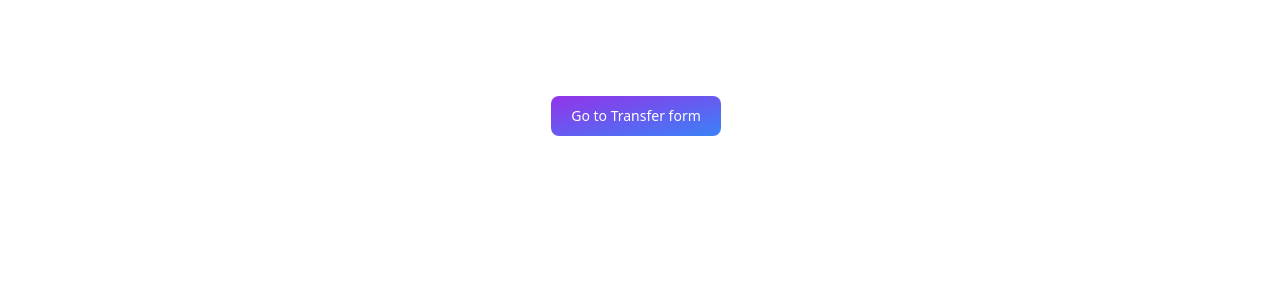
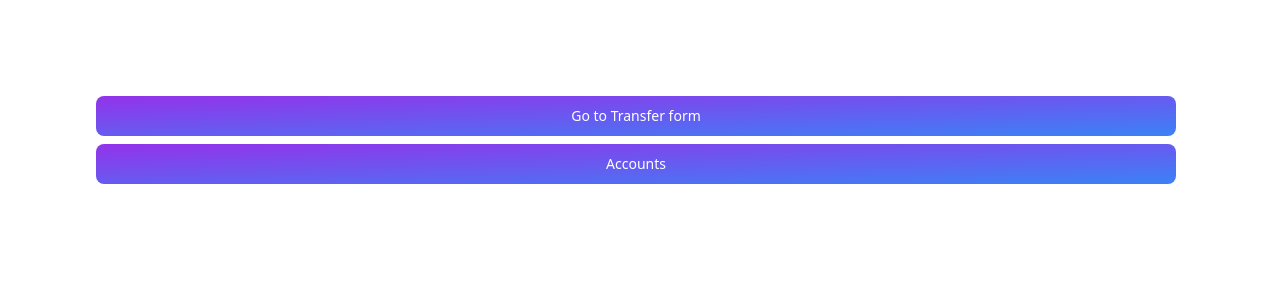
Before and after one commit to amaljosea/pilecapital, a Next.js app: page / in a window 1280 px wide. Shown: the top 300 px of the page. Built offline with nearby package versions, Linux system fonts and the light colour scheme.

Commit message:
Accounts page wip

```diff
--- /dev/null
+++ b/pages/accounts.tsx
@@ -0,0 +1,24 @@
+import { useQuery } from "@tanstack/react-query";
+import { apis } from "@/utils/apis";
+
+export default function Accounts() {
+  const { isLoading, error, data } = useQuery<{ accounts: Account[] }>({
+    queryKey: ["accounts"],
+    queryFn: apis.get("/api/accounts"),
+  });
+
+  if (isLoading) return "Loading...";
+  if (error) return "Error!";
+  if (!data?.accounts) return "No data!";
+
+  return (
+    <div>
+      {data.accounts.map((account) => (
+        <div className="flex" key={account.name}>
+          <div>{account.name}</div>
+          <div className="ml-2">{account.balances.available.value}</div>
+        </div>
+      ))}
+    </div>
+  );
+}
--- a/pages/index.tsx
+++ b/pages/index.tsx
@@ -2,13 +2,19 @@ import Link from "next/link";
 
 export default function Home() {
   return (
-    <main className="flex min-h-screen flex-col items-center justify-between p-24">
+    <main className="flex flex-col justify-center p-24">
       <Link
         href="/transfer-form"
         className="text-white bg-gradient-to-br from-purple-600 to-blue-500 hover:bg-gradient-to-bl focus:ring-4 focus:outline-none focus:ring-blue-300 dark:focus:ring-blue-800 font-medium rounded-lg text-sm px-5 py-2.5 text-center me-2 mb-2"
       >
         Go to Transfer form
       </Link>
+      <Link
+        href="/accounts"
+        className="text-white bg-gradient-to-br from-purple-600 to-blue-500 hover:bg-gradient-to-bl focus:ring-4 focus:outline-none focus:ring-blue-300 dark:focus:ring-blue-800 font-medium rounded-lg text-sm px-5 py-2.5 text-center me-2 mb-2"
+      >
+        Accounts
+      </Link>
     </main>
   );
 }
--- a/pages/transfer-form.tsx
+++ b/pages/transfer-form.tsx
@@ -14,6 +14,7 @@ export default function TransferFormPage() {
   const { mutate } = useMutation({
     onSuccess: (data) => {
       if (data.success) {
+        alert("Form submitted!");
         router.push("/");
       }
     },
```
